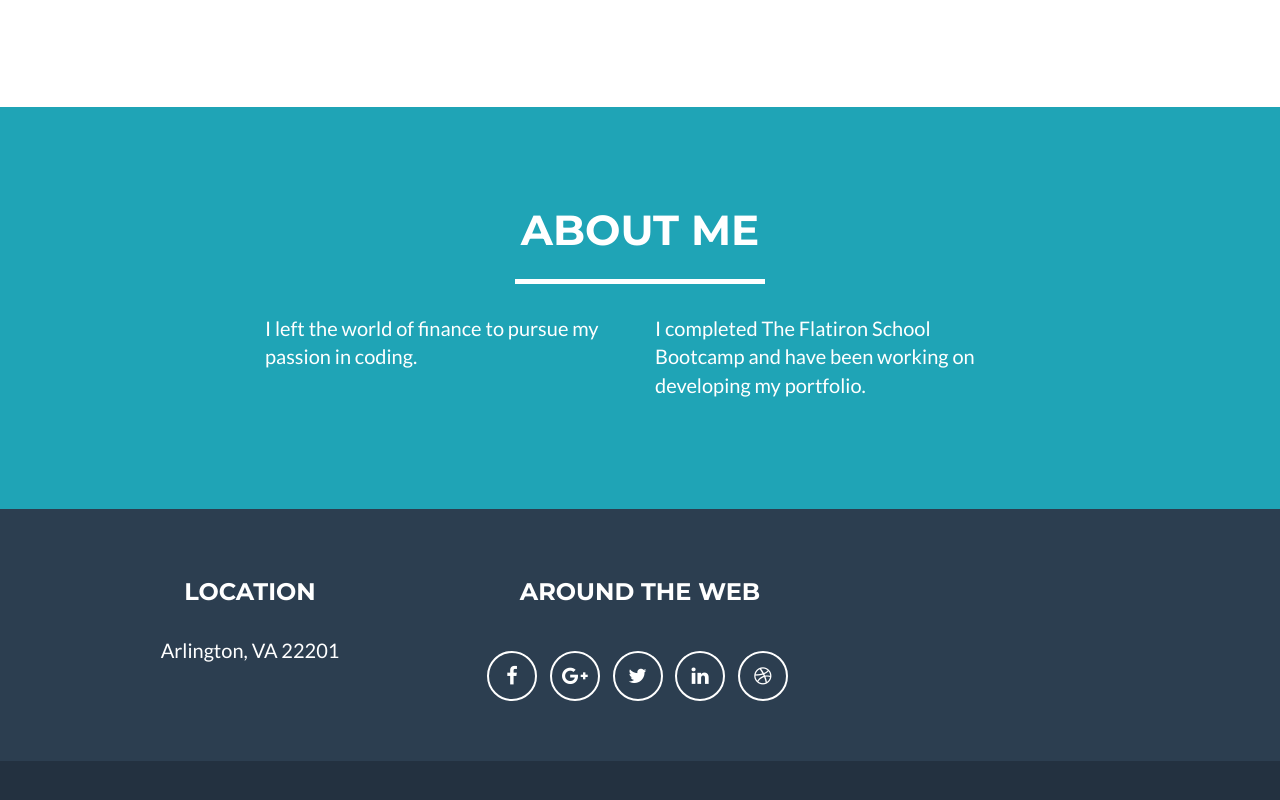
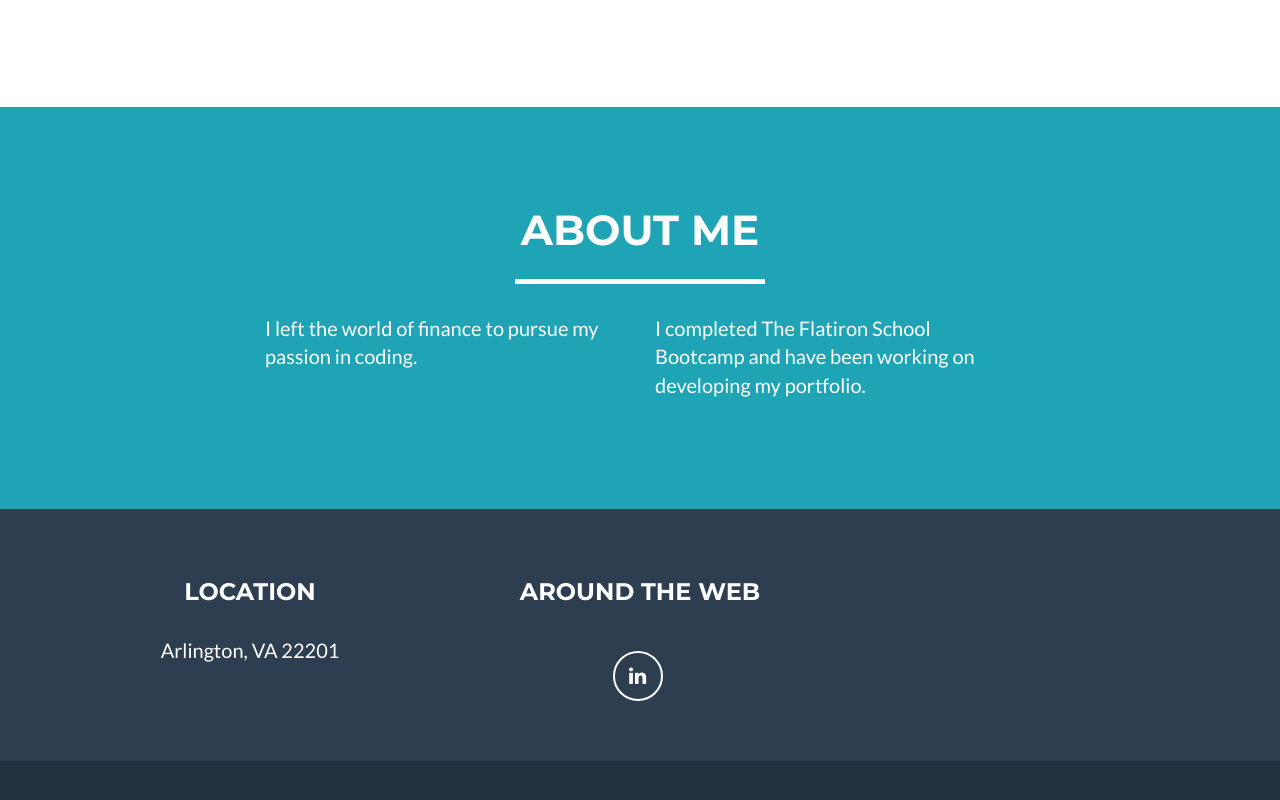
Before and after one commit to storywr/storywr.github.io, a website: page index.html in a window 1280 px wide. Shown: the part 1377-2177 px from the top of the page. Drawn offline with nearby package versions, Linux system fonts and the light colour scheme.

Commit message:
linkedin

```diff
--- a/index.html
+++ b/index.html
@@ -179,19 +179,7 @@
                         <h3>Around the Web</h3>
                         <ul class="list-inline">
                             <li>
-                                <a href="#" class="btn-social btn-outline"><span class="sr-only">Facebook</span><i class="fa fa-fw fa-facebook"></i></a>
-                            </li>
-                            <li>
-                                <a href="#" class="btn-social btn-outline"><span class="sr-only">Google Plus</span><i class="fa fa-fw fa-google-plus"></i></a>
-                            </li>
-                            <li>
-                                <a href="#" class="btn-social btn-outline"><span class="sr-only">Twitter</span><i class="fa fa-fw fa-twitter"></i></a>
-                            </li>
-                            <li>
-                                <a href="#" class="btn-social btn-outline"><span class="sr-only">Linked In</span><i class="fa fa-fw fa-linkedin"></i></a>
-                            </li>
-                            <li>
-                                <a href="#" class="btn-social btn-outline"><span class="sr-only">Dribble</span><i class="fa fa-fw fa-dribbble"></i></a>
+                                <a href="https://www.linkedin.com/in/bill-story-a163704b/" class="btn-social btn-outline"><span class="sr-only">Linked In</span><i class="fa fa-fw fa-linkedin"></i></a>
                             </li>
                         </ul>
                     </div>
```
